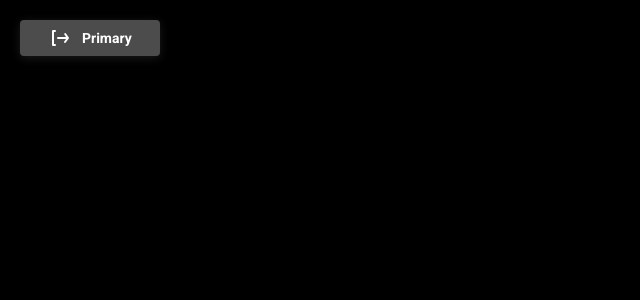
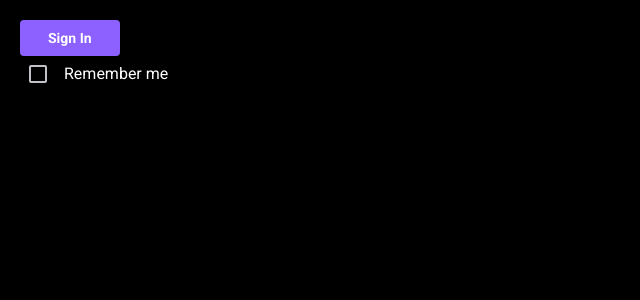
Before and after one commit to Reni101/cards-application, a React (Vite) app: page / in a window 1280 px wide. Shown: the top 300 px of the page, without its empty margins (0-640 px from the left). Built offline with nearby package versions, Linux system fonts and the light colour scheme.

Commit message:
feat: add custom checkbox

```diff
--- a/package.json
+++ b/package.json
@@ -14,6 +14,7 @@
   },
   "dependencies": {
     "@fontsource/roboto": "^5.0.3",
+    "@radix-ui/react-checkbox": "^1.0.4",
     "react": "^18.2.0",
     "react-dom": "^18.2.0"
   },
--- a/src/App.tsx
+++ b/src/App.tsx
@@ -1,13 +1,12 @@
-import { LogOut } from './assets/icons/logOut'
 import { Button } from './components/ui/button'
+import { Checkbox } from './components/ui/checkbox'
 
 export function App() {
   return (
     <>
       <div style={{ margin: 20 }}>
-        <Button variant={'secondary'}>
-          <LogOut /> Primary
-        </Button>
+        <Button>Sign In</Button>
+        <Checkbox label={'Remember me'} />
       </div>
     </>
   )
--- /dev/null
+++ b/src/assets/icons/cheked.tsx
@@ -0,0 +1,11 @@
+export const Checked = () => {
+  return (
+    <svg width="24" height="24" viewBox="0 0 24 24" fill="none" xmlns="http://www.w3.org/2000/svg">
+      <rect x="4" y="6" width="16" height="12" fill="black" />
+      <path
+        d="M19 3H5C3.89 3 3 3.9 3 5V19C3 20.1 3.89 21 5 21H19C20.11 21 21 20.1 21 19V5C21 3.9 20.11 3 19 3ZM10 17L5 12L6.41 10.59L10 14.17L17.59 6.58L19 8L10 17Z"
+        fill="white"
+      />
+    </svg>
+  )
+}
--- a/src/components/ui/button/button.module.scss
+++ b/src/components/ui/button/button.module.scss
@@ -21,7 +21,6 @@
   border: none;
   border-radius: 0.25rem;
   outline: 2px solid transparent;
-  box-shadow: 0 4px 18px 0 rgb(140 97 255 / 35%);
 
   transition: 0.3s;
 
--- /dev/null
+++ b/src/components/ui/checkbox/checkbox.module.scss
@@ -0,0 +1,73 @@
+.container {
+  display: flex;
+  gap: 8px;
+  align-items: center;
+}
+
+.checkbox_wrapper {
+  display: flex;
+  align-items: center;
+  justify-content: center;
+
+  width: 2.25rem;
+  height: 2.25rem;
+
+  &.disabled {
+    cursor: initial;
+    opacity: 0.5;
+  }
+
+  &:focus-visible,
+  &:hover:not(.disabled) {
+    background-color: var(--color-dark-500);
+    border-radius: 50%;
+  }
+
+  &:active:not(.disabled) {
+    background-color: var(--color-dark-100);
+    border-radius: 50%;
+  }
+}
+
+.root {
+  // styles for unchecked icon/background
+
+  cursor: pointer;
+
+  display: flex;
+  align-items: center;
+  justify-content: center;
+
+  width: 1.125rem;
+  height: 1.125rem;
+  padding: inherit;
+
+  background-color: inherit;
+  border: 2px solid var(--color-light-900);
+  border-radius: 2px;
+
+  &:disabled {
+    cursor: initial;
+    border-color: var(--color-dark-100);
+  }
+
+  &[data-state='checked']:disabled {
+    background-color: var(--color-dark-500);
+  }
+}
+
+.indicator {
+  // styles for checked icon
+  display: flex;
+  align-items: center;
+  justify-content: center;
+}
+
+.label {
+  cursor: pointer;
+
+  &.disabled {
+    cursor: initial;
+    color: var(--color-dark-100);
+  }
+}
--- /dev/null
+++ b/src/components/ui/checkbox/checkbox.tsx
@@ -0,0 +1,34 @@
+import * as CheckboxRadix from '@radix-ui/react-checkbox'
+
+import { Checked } from '../../../assets/icons/cheked'
+
+import s from './checkbox.module.scss'
+
+type PropsType = {
+  label?: string
+  checked?: boolean
+  onCheckedChange?: (value: boolean) => void
+  disabled?: boolean
+  className?: string
+}
+
+export const Checkbox = (props: PropsType) => {
+  return (
+    <>
+      <form>
+        <div className={s.container}>
+          <div className={`${s.checkbox_wrapper}  ${props.disabled ? s.disabled : ''} `}>
+            <CheckboxRadix.Root className={s.root} id="c1" {...props}>
+              <CheckboxRadix.Indicator className={s.indicator}>
+                <Checked />
+              </CheckboxRadix.Indicator>
+            </CheckboxRadix.Root>
+          </div>
+          <label className={`${s.label}  ${props.disabled ? s.disabled : ''} `} htmlFor="c1">
+            {props.label}
+          </label>
+        </div>
+      </form>
+    </>
+  )
+}
--- /dev/null
+++ b/src/components/ui/checkbox/index.ts
@@ -0,0 +1 @@
+export * from './checkbox.tsx'
```
Also changed, not shown: src/assets/icons/unchecked.tsx (added, +8 -0 lines), 1 other file (tests, documents, lock files or other folders).
